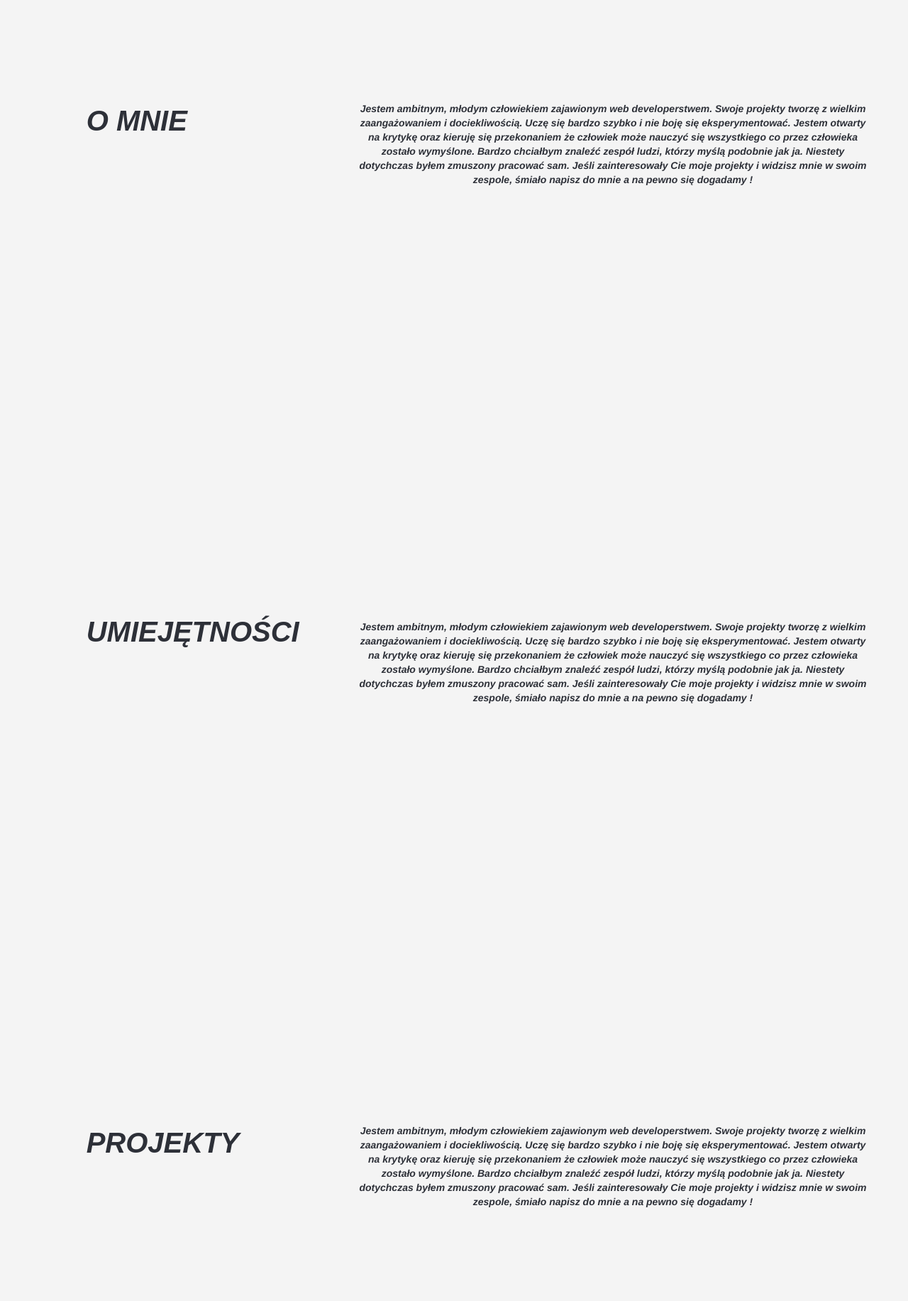
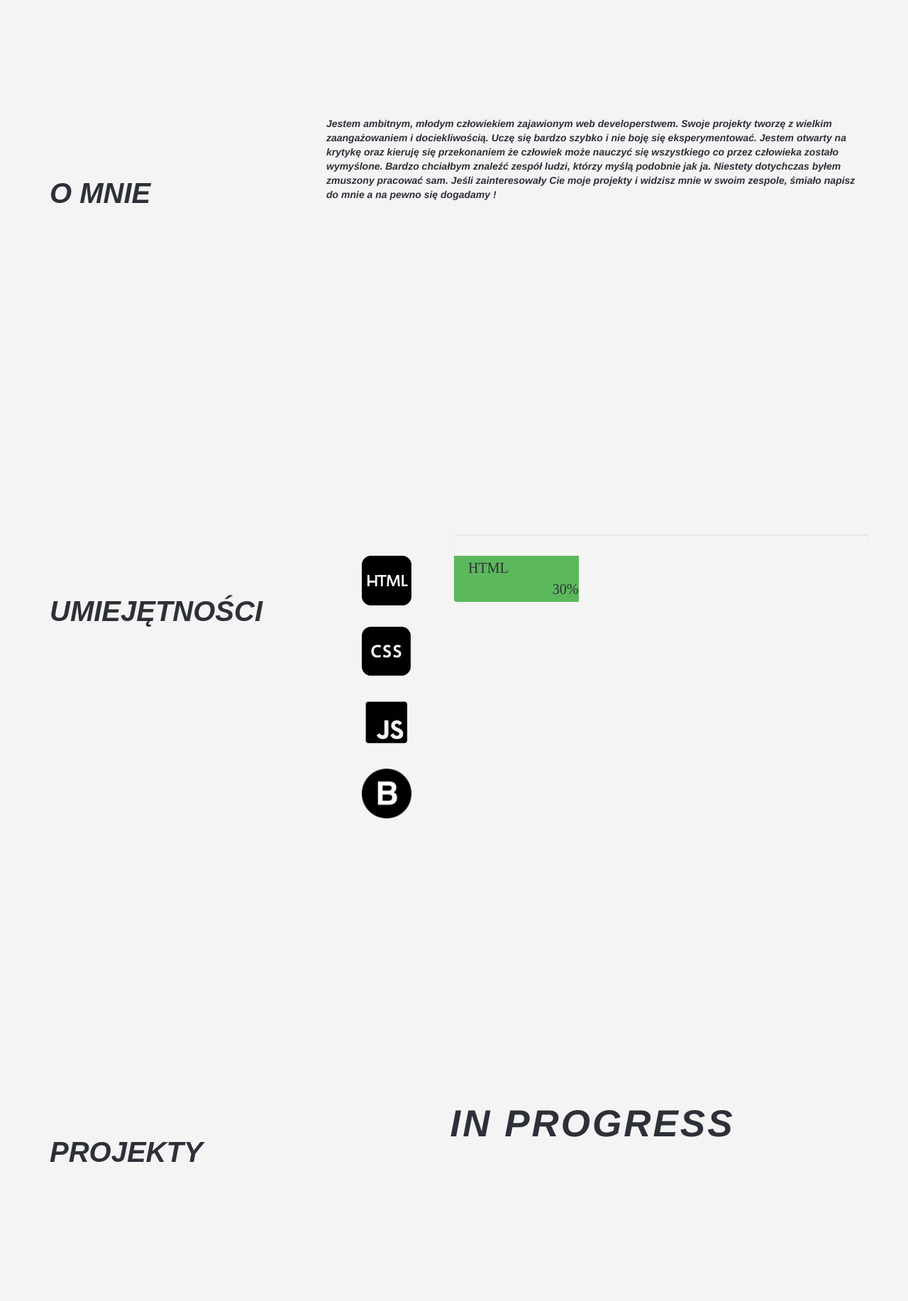
Before and after one commit to macko992/portfolio, a plain HTML site: page index.html in a window 1280 px wide. Shown: the part 960-2793 px from the top of the page at 71% size. Drawn offline with nearby package versions, Linux system fonts and the light colour scheme.

Commit message:
Filled section: contact, project and skills(60%)[Need to repair skills bar]

```diff
--- a/css/style.css
+++ b/css/style.css
@@ -11,12 +11,16 @@ body {
   font-weight: bold;
 }
 
+body > h1{
+  font-size: 10px;
+}
+
 .navbar {
   min-height: 33px !important;
   margin-bottom: 0;
-  border-radius: 0;
+  border-radius: 3px;
   position: fixed;
-  margin-top: 20px;
+  margin-top: 0;
   width: 100%;
   z-index: 2;
 }
@@ -35,27 +39,23 @@ body {
   color: #f4f4f4;
 }
 
-.navbar-default .navbar-nav>.open>a, .navbar-default .navbar-nav>.open>a:hover, .navbar-default .navbar-nav>.open>a:focus {
-  color: #ffbbbc;
-  background-color: #c0392b;
-}
-
-.navbar-default .navbar-toggle {
-  border-color: #c0392b;
+.navbar-logo{
+  margin-top: 9px;
+  font-size: 30px;
+  padding-left: 0;
 }
 
 .li {
   border: none;
   outline: none;
-  padding: 10px 16px;
+  padding: 10px;
   background-color: rgba(0, 0, 0, 0.01);
   cursor: pointer;
   font-size: 18px;
 }
 
 .active, .li:hover {
-  background-color:  !important;
-  color: white !important;
+  color: #f4f4f4;
 }
 
 /* section */
@@ -92,14 +92,15 @@ body {
 /* left banner */
 
 .leftBanner {
-  margin: 5%;
-  text-align: center;
+  text-align: left;
   font-family: Trattatello, fantasy;
   font-size: 40px;
+  padding-top: 80px;
 }
 
-.rightBanner {
-  font-family: margin-right:11%;
+.rightBanner{
+  text-align: center;
+  padding-bottom: 200px;
 }
 
 .footer {
@@ -107,3 +108,44 @@ body {
   text-align: center;
   letter-spacing: 1px;
 }
+
+.prog{
+  letter-spacing: 3px;
+  font-size: 53px;
+  animation: blinker 5s linear infinite;
+}
+@keyframes blinker {
+  50% {
+    opacity: 0;
+  }
+}
+
+img{
+  margin-left: 50px;
+  width: 70px;
+  height: 70px;
+}
+
+
+/* skills progress bar */
+.progress {
+  height: 95px;
+
+}
+.progress .skill {
+  font: normal 20px "Open Sans Web";
+  line-height: 35px;
+  padding: 0;
+  margin: 0 0 0 20px;
+  text-transform: uppercase;
+}
+.progress .skill .val {
+  float: right;
+  font-style: normal;
+
+}
+
+.progress-bar {
+  text-align: left;
+  transition-duration: 3s;
+}
--- a/index.html
+++ b/index.html
@@ -17,11 +17,12 @@
               <span class="icon-bar"></span>
               <span class="icon-bar"></span>
             </button>
-        <a class="navbar-brand" href="#header" style="color: #c0392b ">Maciej Chodorowski</a>
+        <a class="navbar-brand navbar-logo" href="#header" style="color: #c0392b; ">Maciej Chodorowski</a>
       </div>
       <div id="navbar" class="collapse navbar-collapse">
         <ul class="nav navbar-nav navbar-right">
-          <li class="li active"><a href="#aboutME">O MNIE</a></li>
+          <li class="li active"><a href="#header">HOME</a></li>
+          <li class="li"><a href="#aboutME">O MNIE</a></li>
           <li class="li"><a href="#skills">UMIEJĘTNOŚCI</a></li>
           <li class="li"><a href="#projects">PROJEKTY</a></li>
           <li class="li"><a href="#contact">KONTAKT</a></li>
@@ -29,83 +30,88 @@
       </div>
     </div>
   </nav>
-  <section id="header" class="section" style="background: #0f0f0f;">
-
-    <div class="col-md-12 flex-col">
+  <section id="header" class="section" style="background: #0f0f0f; width: 100%">
+    <div class="container">
 
     </div>
-
   </section>
 
   <section id="aboutME" class="section">
-
-    <div class="col-md-3 flex-col leftBanner">
-      O MNIE
+    <div class="container">
+      <div class="row">
+        <div class="col-6 col-md-4 leftBanner">
+          O MNIE
+        </div>
+        <div class="col-12 col-md-8 ">
+          Jestem ambitnym, młodym człowiekiem zajawionym web developerstwem. Swoje projekty tworzę z wielkim zaangażowaniem i dociekliwością. Uczę się bardzo szybko i nie boję się eksperymentować. Jestem otwarty na krytykę oraz kieruję się przekonaniem że człowiek
+          może nauczyć się wszystkiego co przez człowieka zostało wymyślone. Bardzo chciałbym znaleźć zespół ludzi, którzy myślą podobnie jak ja. Niestety dotychczas byłem zmuszony pracować sam. Jeśli zainteresowały Cie moje projekty i widzisz mnie w
+          swoim zespole, śmiało napisz do mnie a na pewno się dogadamy !
+        </div>
+      </div>
     </div>
-    <div class="col-md-7 flex-col ">
-      Jestem ambitnym, młodym człowiekiem zajawionym web developerstwem. Swoje projekty tworzę z wielkim zaangażowaniem i dociekliwością. Uczę się bardzo szybko i nie boję się eksperymentować. Jestem otwarty na krytykę oraz kieruję się przekonaniem że człowiek
-      może nauczyć się wszystkiego co przez człowieka zostało wymyślone. Bardzo chciałbym znaleźć zespół ludzi, którzy myślą podobnie jak ja. Niestety dotychczas byłem zmuszony pracować sam. Jeśli zainteresowały Cie moje projekty i widzisz mnie w swoim
-      zespole, śmiało napisz do mnie a na pewno się dogadamy !
-    </div>
-
   </section>
   <section id="skills" class="section">
+    <div class="container">
+      <div class="row">
+        <div class="col-6 col-md-4 leftBanner">
+          UMIEJĘTNOŚCI
+        </div>
+        <div class="col-3 col-md-2  ">
+          <img src="images/Html.png"><br>
+          <img src="images/css.png"><br>
+          <img src="images/js.png"><br>
+          <img src="images/bootstrap.png">
+        </div>
+        <div class="progress">
+          <div class="progress-bar progress-bar-success" role="progressbar" aria-valuenow="30" aria-valuemin="0" aria-valuemax="100">
+            <span class="skill">HTML <i class="val">30%</i></span>
+          </div>
+        </div>
 
-
-    <div class="col-md-3 flex-col leftBanner">
-      UMIEJĘTNOŚCI
+      </div>
     </div>
-
-    <div class="col-md-7 flex-col ">
-      <p>
-        Jestem ambitnym, młodym człowiekiem zajawionym web developerstwem. Swoje projekty tworzę z wielkim zaangażowaniem i dociekliwością. Uczę się bardzo szybko i nie boję się eksperymentować. Jestem otwarty na krytykę oraz kieruję się przekonaniem że człowiek
-        może nauczyć się wszystkiego co przez człowieka zostało wymyślone. Bardzo chciałbym znaleźć zespół ludzi, którzy myślą podobnie jak ja. Niestety dotychczas byłem zmuszony pracować sam. Jeśli zainteresowały Cie moje projekty i widzisz mnie w swoim
-        zespole, śmiało napisz do mnie a na pewno się dogadamy !
-      </p>
-    </div>
-
   </section>
   <section id="projects" class="section">
-
-
-    <div class="col-md-3 flex-col leftBanner">
-      PROJEKTY
+    <div class="container">
+      <div class="row">
+        <div class="col-6 col-md-4 leftBanner">
+          PROJEKTY
+        </div>
+        <div class="col-12 col-md-8  rightBanner">
+          <p class="prog">IN PROGRESS</p>
+        </div>
+      </div>
     </div>
-
-    <div class="col-md-7 flex-col ">
-      Jestem ambitnym, młodym człowiekiem zajawionym web developerstwem. Swoje projekty tworzę z wielkim zaangażowaniem i dociekliwością. Uczę się bardzo szybko i nie boję się eksperymentować. Jestem otwarty na krytykę oraz kieruję się przekonaniem że człowiek
-      może nauczyć się wszystkiego co przez człowieka zostało wymyślone. Bardzo chciałbym znaleźć zespół ludzi, którzy myślą podobnie jak ja. Niestety dotychczas byłem zmuszony pracować sam. Jeśli zainteresowały Cie moje projekty i widzisz mnie w swoim
-      zespole, śmiało napisz do mnie a na pewno się dogadamy !
+  </section>
+  <section id="contact" class="section ">
+    <div class="container">
+      <div class="row">
+        <div class="col-6 col-md-4 leftBanner ">
+          KONTAKT
+        </div>
+        <div class="col-12 col-md-8 rightBanner ">
+          <h1>Maciej Chodorowski</h1>
+          <p><span class="glyphicon glyphicon-envelope "></span> m.chodorowski92@gmail.com
+            <p><span class="glyphicon glyphicon-earphone "></span> tel. 600-354-491</p>
+          </p>
+        </div>
+      </div>
     </div>
-
-  </section>
-  <section id="contact" class="section">
-
-
-    <div class="col-md-3 flex-col leftBanner">
-      KONTAKT
-    </div>
-
-    <div class="col-md-7 flex-col ">
-      Jestem ambitnym, młodym człowiekiem zajawionym web developerstwem. Swoje projekty tworzę z wielkim zaangażowaniem i dociekliwością. Uczę się bardzo szybko i nie boję się eksperymentować. Jestem otwarty na krytykę oraz kieruję się przekonaniem że człowiek
-      może nauczyć się wszystkiego co przez człowieka zostało wymyślone. Bardzo chciałbym znaleźć zespół ludzi, którzy myślą podobnie jak ja. Niestety dotychczas byłem zmuszony pracować sam. Jeśli zainteresowały Cie moje projekty i widzisz mnie w swoim
-      zespole, śmiało napisz do mnie a na pewno się dogadamy !
-    </div>
-
   </section>
 
 
 
-  <footer class="footer">
+  <footer class="footer ">
     © By Maciej Chodorowski
   </footer>
 
 
 
   <!-- Js links -->
-  <script src="https://ajax.googleapis.com/ajax/libs/jquery/1.12.4/jquery.min.js"></script>
-  <script src="js/bootstrap.min.js"></script>
-  <script src="js/main.js"></script>
+  <script src="https://ajax.googleapis.com/ajax/libs/jquery/1.12.4/jquery.min.js "></script>
+  <script src="//code.jquery.com/jquery-1.11.1.min.js"></script>
+  <script src="js/bootstrap.min.js "></script>
+  <script src="js/main.js "></script>
 
 </body>
 </html>
--- a/js/main.js
+++ b/js/main.js
@@ -16,10 +16,19 @@
 //active and focous link
 var header = document.getElementById("navbar");
 var btn = header.getElementsByClassName("li");
-for (var i=0; i <btn.length; i++){
-  btn[i].addEventListener("click", function(){
+for (var i = 0; i < btn.length; i++) {
+  btn[i].addEventListener("click", function() {
     var current = document.getElementsByClassName("active");
-    current[0].className = current[0].className.replace(" active","");
-    this.className +=" active";
+    current[0].className = current[0].className.replace(" active", "");
+    this.className += " active";
   });
 }
+
+//skills bar
+$(document).ready(function() {
+  $('.progress .progress-bar').css("width",
+    function() {
+      return $(this).attr("aria-valuenow") + "%";
+    }
+  )
+});
```
Also changed, not shown: images/Html.png (added), images/bootstrap.png (added), images/css.png (added), images/js.png (added). Lines whose indentation alone changed are shown as unchanged.
